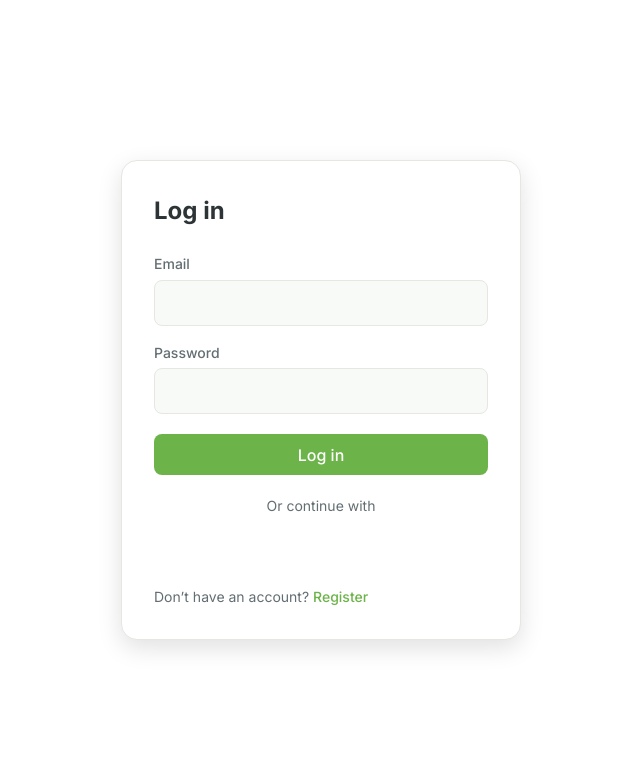
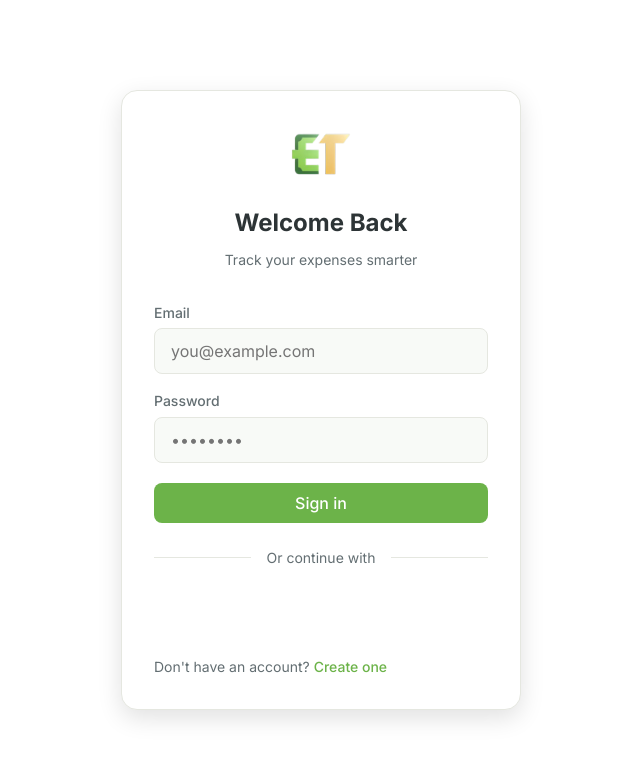
Before and after one commit to sayronnnnn/expense-tracker, a React (Vite) app in the folder frontend/: page /login in a window 1280 px wide. Shown: the top 760 px of the page, without its empty margins (319-959 px from the left). Built offline with nearby package versions, Linux system fonts and the light colour scheme; no server answers.

Commit message:
feat: Redesign login page with logo and improved UI

```diff
--- a/frontend/src/pages/Auth.module.css
+++ b/frontend/src/pages/Auth.module.css
@@ -18,10 +18,29 @@
 }
 
 .card h1 {
-  margin: 0 0 1.5rem;
+  margin: 0 0 0.5rem;
   font-size: 1.5rem;
   font-weight: 700;
   color: var(--text-primary);
+}
+
+.header {
+  text-align: center;
+  margin-bottom: 2rem;
+}
+
+.logo {
+  width: 60px;
+  height: 60px;
+  margin-bottom: 1rem;
+  border-radius: 12px;
+}
+
+.subtitle {
+  margin: 0.5rem 0 0;
+  font-size: 0.875rem;
+  color: var(--text-secondary);
+  font-weight: 400;
 }
 
 .form {
@@ -75,6 +94,39 @@
   cursor: not-allowed;
 }
 
+.submitBtn {
+  composes: button;
+  margin-top: 0.5rem;
+}
+
+.divider {
+  display: flex;
+  align-items: center;
+  gap: 1rem;
+  margin: 1.5rem 0;
+  color: var(--text-secondary);
+  font-size: 0.875rem;
+}
+
+.divider::before,
+.divider::after {
+  content: '';
+  flex: 1;
+  height: 1px;
+  background: var(--border);
+}
+
+.googleContainer {
+  display: flex;
+  justify-content: center;
+  margin-bottom: 1.5rem;
+}
+
+.googleContainer > div {
+  width: 100%;
+}
+
+
 .error {
   margin: 0;
   padding: var(--space-3);
--- a/frontend/src/pages/Login.tsx
+++ b/frontend/src/pages/Login.tsx
@@ -3,6 +3,7 @@ import { Link, useNavigate, useLocation } from 'react-router-dom'
 import { GoogleLogin } from '@react-oauth/google'
 import { useAuth } from '../contexts/AuthContext'
 import { login, googleLogin, getMe } from '../api/auth'
+import logo from '../assets/logo.png'
 import styles from './Auth.module.css'
 
 export function Login() {
@@ -49,7 +50,11 @@ export function Login() {
   return (
     <div className={styles.page}>
       <div className={styles.card}>
-        <h1>Log in</h1>
+        <div className={styles.header}>
+          <img src={logo} alt="Expense Tracker" className={styles.logo} />
+          <h1>Welcome Back</h1>
+          <p className={styles.subtitle}>Track your expenses smarter</p>
+        </div>
         <form onSubmit={handleSubmit} className={styles.form}>
           {error && <p className={styles.error}>{error}</p>}
           <label>
@@ -60,6 +65,7 @@ export function Login() {
               onChange={(e) => setEmail(e.target.value)}
               required
               autoComplete="email"
+              placeholder="you@example.com"
             />
           </label>
           <label>
@@ -70,21 +76,26 @@ export function Login() {
               onChange={(e) => setPassword(e.target.value)}
               required
               autoComplete="current-password"
+              placeholder="••••••••"
             />
           </label>
-          <button type="submit" disabled={loading}>
-            {loading ? 'Logging in…' : 'Log in'}
+          <button type="submit" disabled={loading} className={styles.submitBtn}>
+            {loading ? 'Signing in…' : 'Sign in'}
           </button>
         </form>
-        <div style={{ margin: '20px 0', textAlign: 'center' }}>
-          <p style={{ marginBottom: '10px', fontSize: '14px', color: 'var(--text-secondary)' }}>Or continue with</p>
+
+        <div className={styles.divider}>
+          <span>Or continue with</span>
+        </div>
+
+        <div className={styles.googleContainer}>
           <GoogleLogin
             onSuccess={handleGoogleSuccess}
             onError={() => setError('Google login failed')}
           />
         </div>
         <p className={styles.footer}>
-          Don’t have an account? <Link to="/register">Register</Link>
+          Don't have an account? <Link to="/register">Create one</Link>
         </p>
       </div>
     </div>
```
Also changed, not shown: 1 other file (tests, documents, lock files or other folders).
